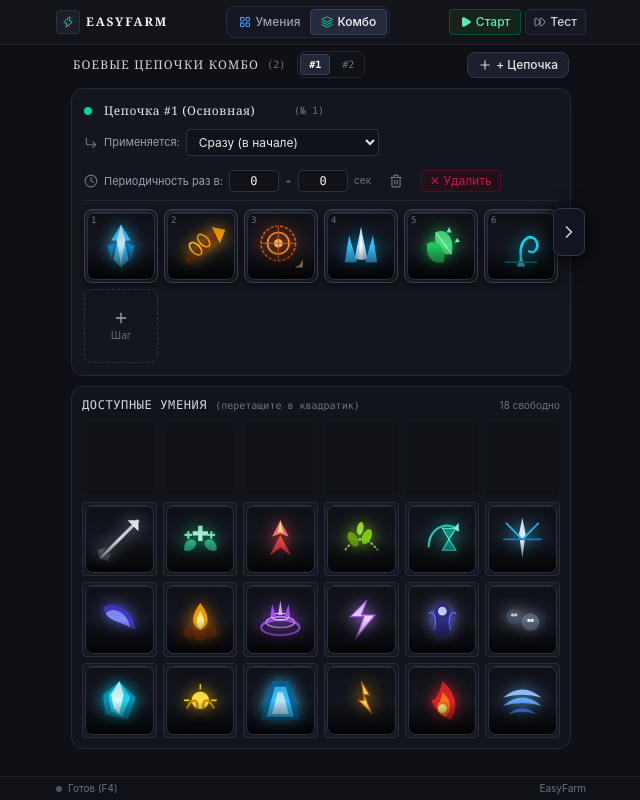
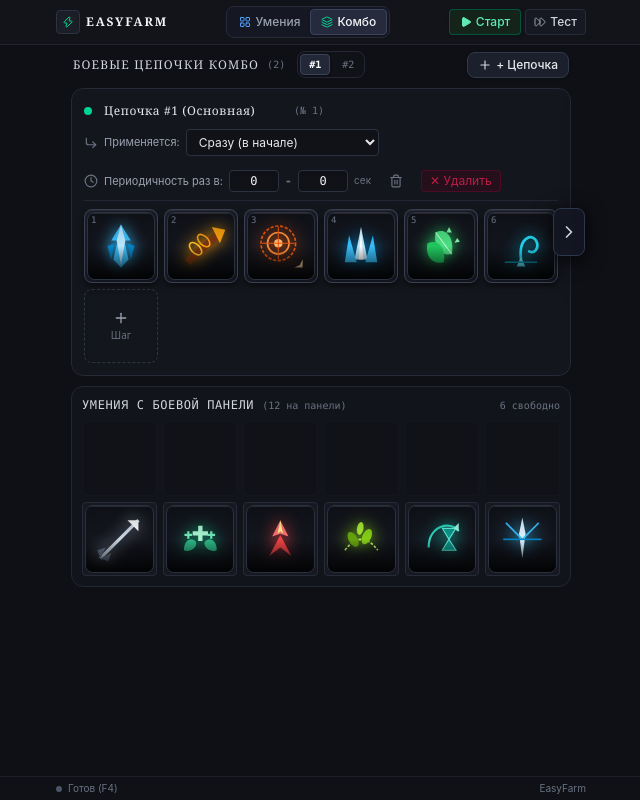
Before and after one commit to itseseeva/front_easy_farm, a React (Vite) app: page / in a window 1280 px wide. Both pictures are taken after a click on the button "Комбо". Shown: the whole page, without its empty margins (319-959 px from the left). Built offline with nearby package versions, Linux system fonts and the light colour scheme.

Commit message:
refactor: remove cooldown field from hotkey slots
Deprecate the cooldown property from hotkey slots as it is no longer needed for configuration. Updated the catalog filter to restrict draggable skills to those assigned to the active battle panel.

```diff
--- a/src/App.tsx
+++ b/src/App.tsx
@@ -49,7 +49,6 @@ export const App: React.FC = () => {
       slotIndex: idx,
       key: def.slot,
       combo: def.combo,
-      cooldown: def.defaultCooldown,
       skill: INITIAL_CATALOG[idx] || null
     }));
   });
@@ -191,8 +190,7 @@ export const App: React.FC = () => {
         slotIndex: idx + 1,
         combo: s.combo,
         skillId: s.skill ? s.skill.id : null,
-        skillName: s.skill ? s.skill.name : "None",
-        cooldown: s.cooldown
+        skillName: s.skill ? s.skill.name : "None"
       })),
       "totalChains": chains.length,
       "chains": chains.map(chain => ({
--- a/src/components/ActiveSkillsBoard.tsx
+++ b/src/components/ActiveSkillsBoard.tsx
@@ -8,7 +8,7 @@ export interface PlacedSlot {
   slotIndex: number; // 0 to 11
   key: string;       // "1", "2", ... "="
   combo: string;     // "RB+X", etc.
-  cooldown: number;  // 8.0
+  cooldown?: number; // legacy optional (deprecated)
   skill: ActiveSkill | null;
 }
 
--- a/src/components/ComboSequence.tsx
+++ b/src/components/ComboSequence.tsx
@@ -39,6 +39,16 @@ export const ComboSequence: React.FC<Props> = ({
 
   // Keep active index within valid bounds
   const validChainIndex = Math.min(Math.max(0, activeChainIndex), Math.max(0, chains.length - 1));
+
+  // Only the skills that are currently assigned to the 12 battle panel slots
+  const activePanelSkills: ActiveSkill[] = [];
+  const seenSkillIds = new Set<string>();
+  for (const slot of slots) {
+    if (slot.skill && !seenSkillIds.has(slot.skill.id)) {
+      seenSkillIds.add(slot.skill.id);
+      activePanelSkills.push(slot.skill);
+    }
+  }
 
   // Set of all skill IDs currently placed in any chain
   const placedSkillIds = new Set<string>();
@@ -275,7 +285,7 @@ export const ComboSequence: React.FC<Props> = ({
     if (!item) return;
 
     if (item.type === 'catalog') {
-      const skill = catalog.find(s => s.id === item.skillId);
+      const skill = activePanelSkills.find(s => s.id === item.skillId) || catalog.find(s => s.id === item.skillId);
       if (skill) {
         const updated = chains.map(c => {
           return {
@@ -636,7 +646,7 @@ export const ComboSequence: React.FC<Props> = ({
         </div>
       </div>
 
-      {/* Catalog of Available Skills (24 skills) */}
+      {/* Catalog of Available Skills (Only skills from the 12 battle panel slots) */}
       <div
         onDragOver={(e) => {
           e.preventDefault();
@@ -654,20 +664,24 @@ export const ComboSequence: React.FC<Props> = ({
         <div className="flex items-center justify-between mb-2 pointer-events-none">
           <div className="flex items-center gap-2">
             <span className="text-xs font-mono text-gray-300 uppercase tracking-wider">
-              Доступные умения
+              Умения с боевой панели
             </span>
             <span className="text-[10px] text-gray-500 font-mono">
-              (перетащите в квадратик)
+              ({activePanelSkills.length} на панели)
             </span>
           </div>
-          <span className="text-[10px] text-gray-500">
-            {24 - placedSkillIds.size} свободно
+          <span className="text-[10px] text-gray-500 font-mono">
+            {Math.max(0, activePanelSkills.length - placedSkillIds.size)} свободно
           </span>
         </div>
 
-        {/* 4 rows of 6 skills matching the board exactly */}
+        {activePanelSkills.length === 0 ? (
+          <div className="py-6 text-center text-xs text-gray-500 font-sans border border-dashed border-[#232734] rounded-lg">
+            На боевой панели нет активных умений. Сначала разместите умения на вкладке «Умения».
+          </div>
+        ) : (
           <div className="grid grid-cols-6 gap-1.5">
-          {catalog.map((skill) => {
+            {activePanelSkills.map((skill) => {
               const isPlaced = placedSkillIds.has(skill.id);
               const isSelected = selectedCatalogSkill?.id === skill.id;
 
@@ -681,6 +695,7 @@ export const ComboSequence: React.FC<Props> = ({
                     }}
                     onDrop={handleDropOnCatalog}
                     className="aspect-square rounded border border-[#1b1e28] bg-[#0c0d12] opacity-25"
+                    title={`${skill.name} (уже в комбо)`}
                   />
                 );
               }
@@ -695,6 +710,7 @@ export const ComboSequence: React.FC<Props> = ({
                   className={`aspect-square rounded p-0.5 relative cursor-pointer hover:border-[#4d566b] transition bg-[#171922] border ${
                     isSelected ? 'ring-2 ring-gray-200 border-white' : 'border-[#272b38]'
                   }`}
+                  title={`${skill.name} (${skill.defaultCooldown}с)`}
                 >
                   <SkillIconRenderer
                     skill={skill}
@@ -705,9 +721,10 @@ export const ComboSequence: React.FC<Props> = ({
               );
             })}
           </div>
+        )}
       </div>
 
-      {/* Skill Picker Modal for empty combo step click */}
+      {/* Skill Picker Modal for empty combo step click - filtered strictly to battle panel skills */}
       <SkillPickerModal
         isOpen={pickerTarget !== null}
         onClose={() => setPickerTarget(null)}
@@ -717,8 +734,8 @@ export const ComboSequence: React.FC<Props> = ({
             ? `Выбор умения для шага #${pickerTarget.stepIndex}`
             : 'Выбор умения'
         }
-        subtitle="Нажмите на умение, чтобы добавить его в этот шаг цепочки"
-        catalog={catalog}
+        subtitle="Нажмите на умение с боевой панели, чтобы добавить его в этот шаг"
+        catalog={activePanelSkills}
         placedSkillIds={placedSkillIds}
         onUploadImage={onUploadImage}
       />
--- a/src/data/skillsLibrary.ts
+++ b/src/data/skillsLibrary.ts
@@ -262,36 +262,19 @@ export const INITIAL_CATALOG: ActiveSkill[] = [
 
 // Bottom bar slots keys matching the 12 keys of T&L
 export const DEFAULT_HOTKEY_SLOTS = [
-  { slot: "1", combo: "RB+X", defaultCooldown: 8.0 },
-  { slot: "2", combo: "RB+Y", defaultCooldown: 8.0 },
-  { slot: "3", combo: "RB+B", defaultCooldown: 8.0 },
-  { slot: "4", combo: "RB+A", defaultCooldown: 8.0 },
-  { slot: "5", combo: "RT+X", defaultCooldown: 8.0 },
-  { slot: "6", combo: "RT+Y", defaultCooldown: 8.0 },
-  { slot: "7", combo: "RT+B", defaultCooldown: 8.0 },
-  { slot: "8", combo: "RT+A", defaultCooldown: 8.0 },
-  { slot: "9", combo: "RT+DPAD_LEFT", defaultCooldown: 8.0 },
-  { slot: "0", combo: "RT+DPAD_UP", defaultCooldown: 8.0 },
-  { slot: "-", combo: "RT+DPAD_RIGHT", defaultCooldown: 8.0 },
-  { slot: "=", combo: "RT+DPAD_DOWN", defaultCooldown: 8.0 }
+  { slot: "1", combo: "RB+X" },
+  { slot: "2", combo: "RB+Y" },
+  { slot: "3", combo: "RB+B" },
+  { slot: "4", combo: "RB+A" },
+  { slot: "5", combo: "RT+X" },
+  { slot: "6", combo: "RT+Y" },
+  { slot: "7", combo: "RT+B" },
+  { slot: "8", combo: "RT+A" },
+  { slot: "9", combo: "RT+DPAD_LEFT" },
+  { slot: "0", combo: "RT+DPAD_UP" },
+  { slot: "-", combo: "RT+DPAD_RIGHT" },
+  { slot: "=", combo: "RT+DPAD_DOWN" }
 ];
-
-export interface PlacedSlot {
-  slotIndex: number; // 0 to 11
-  key: string;       // "1", "2", ... "="
-  combo: string;     // "RB+X", etc.
-  cooldown: number;  // 8.0
-  skill: ActiveSkill | null;
-}
-
-export const DEFAULT_PLACED_SLOTS: PlacedSlot[] = DEFAULT_HOTKEY_SLOTS.map((h, i) => ({
-  slotIndex: i,
-  key: h.slot,
-  combo: h.combo,
-  cooldown: h.defaultCooldown,
-  skill: INITIAL_CATALOG[i] || null
-}));
-
 
 export interface ChainStep {
   id: string;
```
Lines whose indentation alone changed are shown as unchanged.
